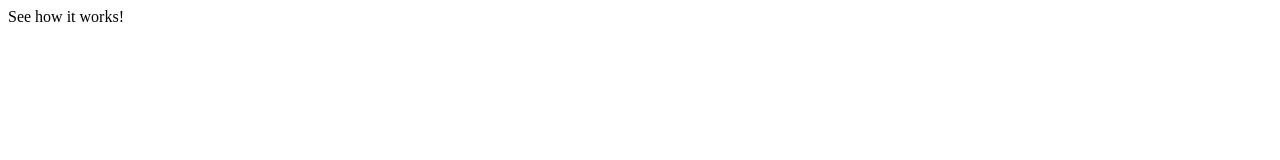
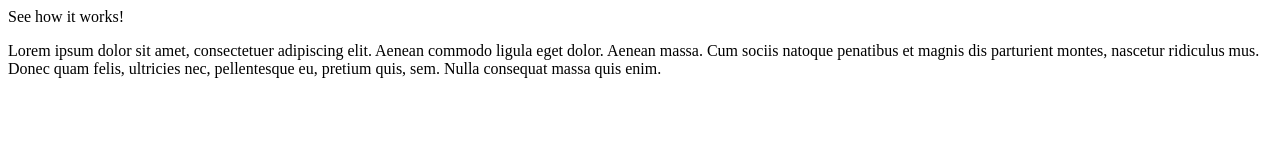
Before and after one commit to SangeethaBabu/New-test, a plain HTML site: page index.html in a window 1280 px wide. Drawn offline with Linux system fonts and the light colour scheme.

Commit message:
added more content to index.html
new content appended

```diff
--- a/index.html
+++ b/index.html
@@ -4,5 +4,8 @@
   </head>
   <body>
     <p>See how it works!</p>
+    <p>
+      Lorem ipsum dolor sit amet, consectetuer adipiscing elit. Aenean commodo ligula eget dolor. Aenean massa. Cum sociis natoque penatibus et magnis dis parturient montes, nascetur ridiculus mus. Donec quam felis, ultricies nec, pellentesque eu, pretium quis, sem. Nulla consequat massa quis enim.
+    </p>
   </body>
 </html>
```
